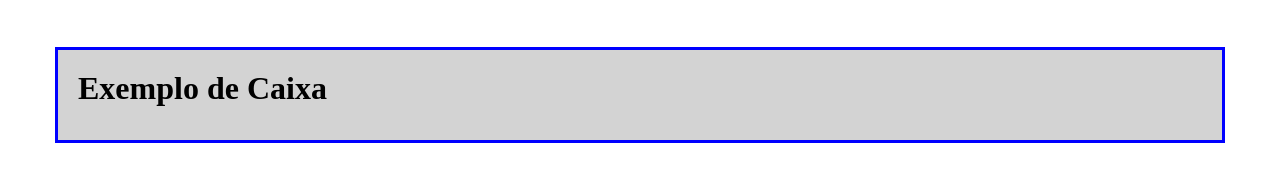
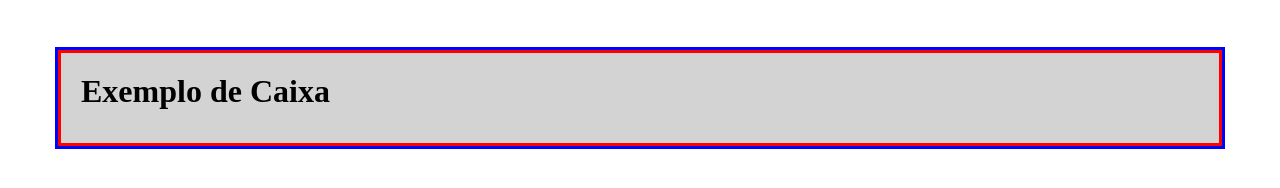
Before and after one commit to Programacao-para-Web-Design/aula-18-09-ewe-dudinha, a plain HTML site: page index.html in a window 1280 px wide. Drawn offline with Linux system fonts and the light colour scheme.

Commit message:
Update index.html

```diff
--- a/index.html
+++ b/index.html
@@ -10,9 +10,9 @@
       h1{ widht: 300px; /*Largura em pxil*/
         height: 50px; /*Altura em pixil*/
         background-color: lightgray; /*Cor do fundo*/
-        boder-widht: 10px; /*Altura da borda em pixil*/
-        boder-style: solid; /*estilo da borda*/
-        boder-color: red; /*Cor da borda*/
+        border-widht: 10px; /*Altura da borda em pixil*/
+        border-style: solid; /*estilo da borda*/
+        border-color: red; /*Cor da borda*/
         padding: 20px; /*Preenchimento*/
         outline-wight: 30px; /*Altura do contorno*/
         outline-style: solid; /*Estilo do contorno*/
```
